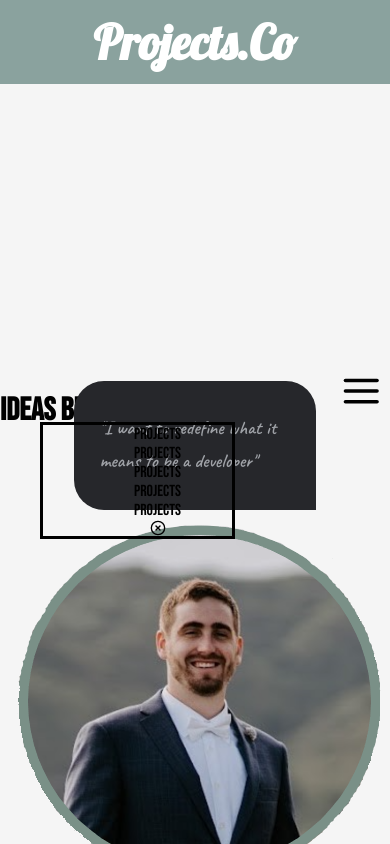
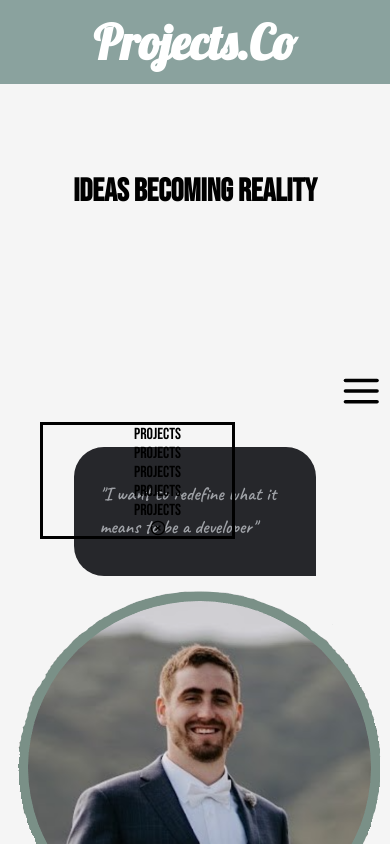
Before and after one commit to JordanR-img/J-J, a React (Create React App) app: page /#/ in a window 390 px wide. Shown: the top 844 px of the page. Built offline with nearby package versions, Linux system fonts and the light colour scheme.

Commit message:
fixing the 390px

```diff
--- a/src/Styling/HomePage/HomePageMainContent.module.css
+++ b/src/Styling/HomePage/HomePageMainContent.module.css
@@ -185,4 +185,12 @@
     flex-direction: column;
   }
 
+  .ideas {
+    /* border: solid red; */
+    display: flex;
+    justify-content: center;
+    height: 30vh;
+  }
+
+
 }
--- a/src/Styling/HomePage/NavBarHomePage.module.css
+++ b/src/Styling/HomePage/NavBarHomePage.module.css
@@ -65,7 +65,7 @@ li {
     .NavButton:hover {
         color: white;
         background-color: #3D5467;
-        border-radius: 20%;
+        border-radius: 10%;
 
 
     }
--- a/src/components/MainContentHomePage.js
+++ b/src/components/MainContentHomePage.js
@@ -42,9 +42,10 @@ export default function MainContent() {
         </h1>
       </div> */}
 
-<h1>Ideas becoming reality</h1>
+
       <div className={Style.BoxProfilePic}>
         <div className={Style.Jordan}>
+        <h1 className={Style.ideas}>Ideas becoming reality</h1>
           <section className={Style.JordanSection}>
             <div className={Style.JordanSpeechBubble}><h1>"I want to redefine what it means to be a developer"</h1></div>
           </section>
```
